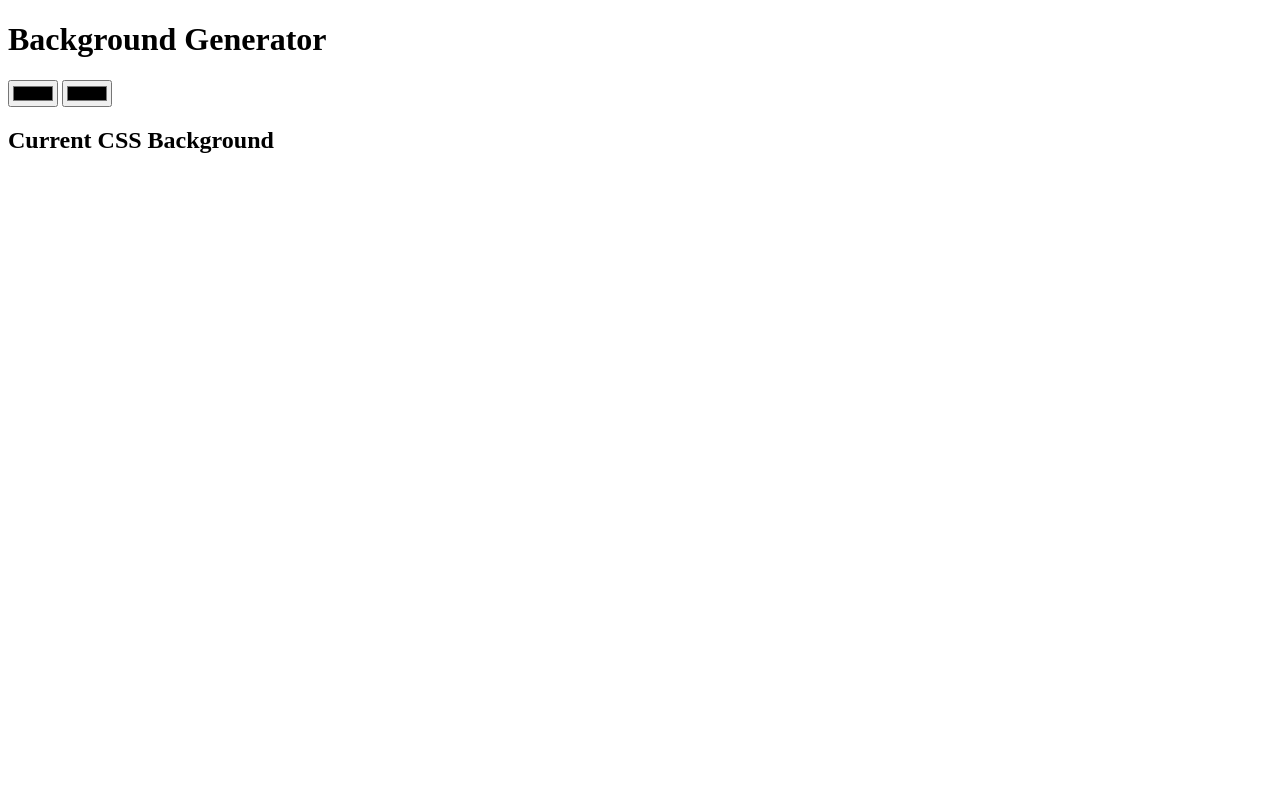
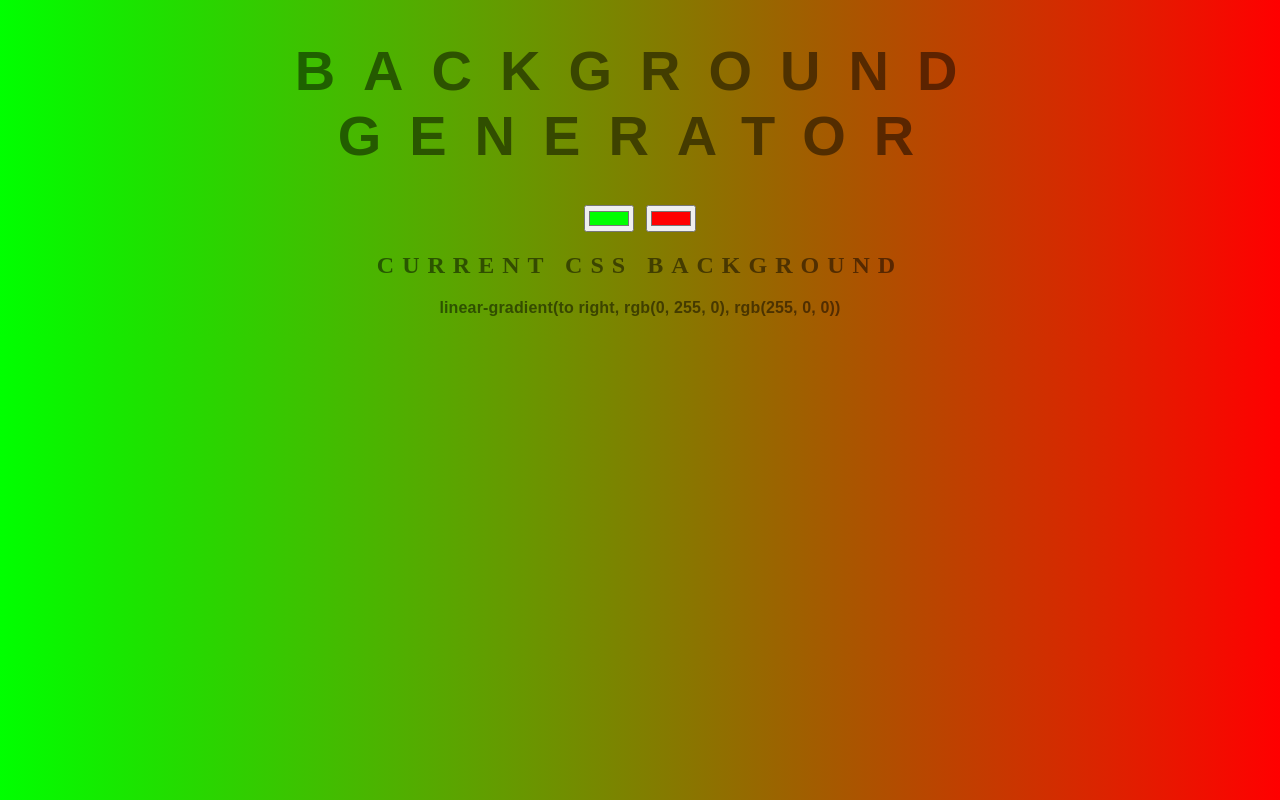
Before and after one commit to Dueloss/background-genrator, a plain HTML site: page index.html in a window 1280 px wide. Drawn offline with Linux system fonts and the light colour scheme.

Commit message:
added javaScript and set background color on load

```diff
--- a/index.html
+++ b/index.html
@@ -9,10 +9,10 @@
   <link rel="stylesheet" href="styles/style.css">
 </head>
 
-<body>
+<body id="gradient">
   <h1>Background Generator</h1>
-  <input type="color" name="" id="">
-  <input type="color" name="" id="">
+  <input class="color" type="color" name="color1" value="#00ff00">
+  <input class="color" type="color" name="color2" value="#ff0000">
   <h2>Current CSS Background</h2>
   <h3></h3>
   <script src="javascript/main.js"></script>
--- a/javascript/main.js
+++ b/javascript/main.js
@@ -0,0 +1,15 @@
+const colorPicker1 = document.getElementsByClassName('color')[0];
+const colorPicker2 = document.getElementsByClassName("color")[1];
+const body = document.getElementById("gradient");
+const css = document.querySelector('h3');
+
+window.addEventListener('DOMContentLoaded', (event) => {
+  setColor();
+  colorPicker1.addEventListener("change", setColor);
+  colorPicker2.addEventListener("change", setColor);
+});
+const setColor = () => {
+  console.log("clicked");
+  body.style.background = `linear-gradient(to right, ${colorPicker1.value}, ${colorPicker2.value})`;
+  css.textContent = body.style.background;
+}
--- a/styles/style.css
+++ b/styles/style.css
@@ -0,0 +1,26 @@
+body {
+  font: "Raleway", sans-serif;
+  color: rgba(0, 0, 0, 0.5);
+  text-align: center;
+  text-transform: uppercase;
+  letter-spacing: 0.5em;
+  top: 15%;
+  background: linear-gradient(to right, red, yellow); /* Standard syntax */
+}
+
+h1 {
+  font: 600 3.5em "Raleway", sans-serif;
+  color: rgba(0, 0, 0, 0.5);
+  text-align: center;
+  text-transform: uppercase;
+  letter-spacing: 0.5em;
+  width: 100%;
+}
+
+h3 {
+  font: 900 1em "Raleway", sans-serif;
+  color: rgba(0, 0, 0, 0.5);
+  text-align: center;
+  text-transform: none;
+  letter-spacing: 0.01em;
+}
```
